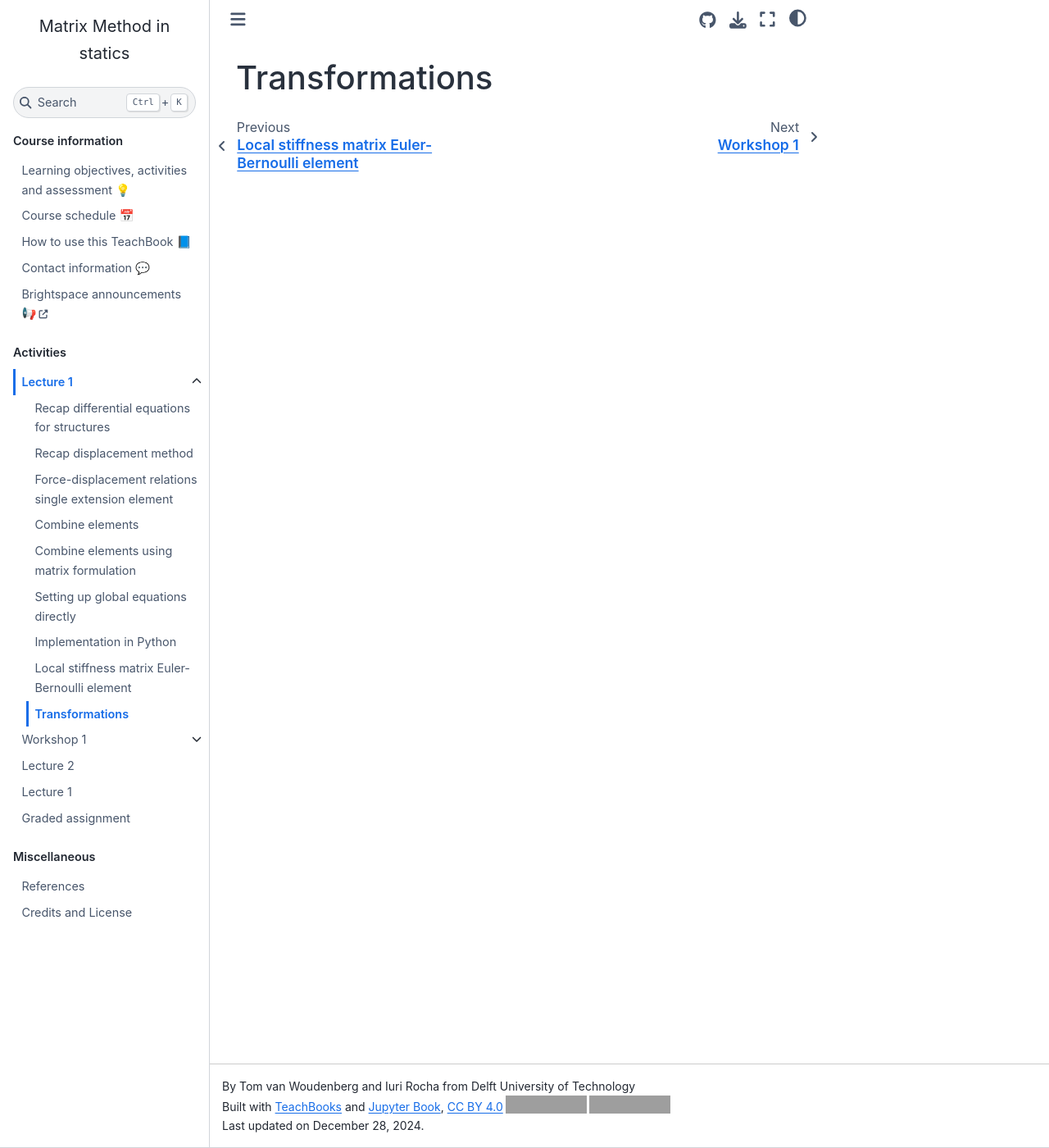
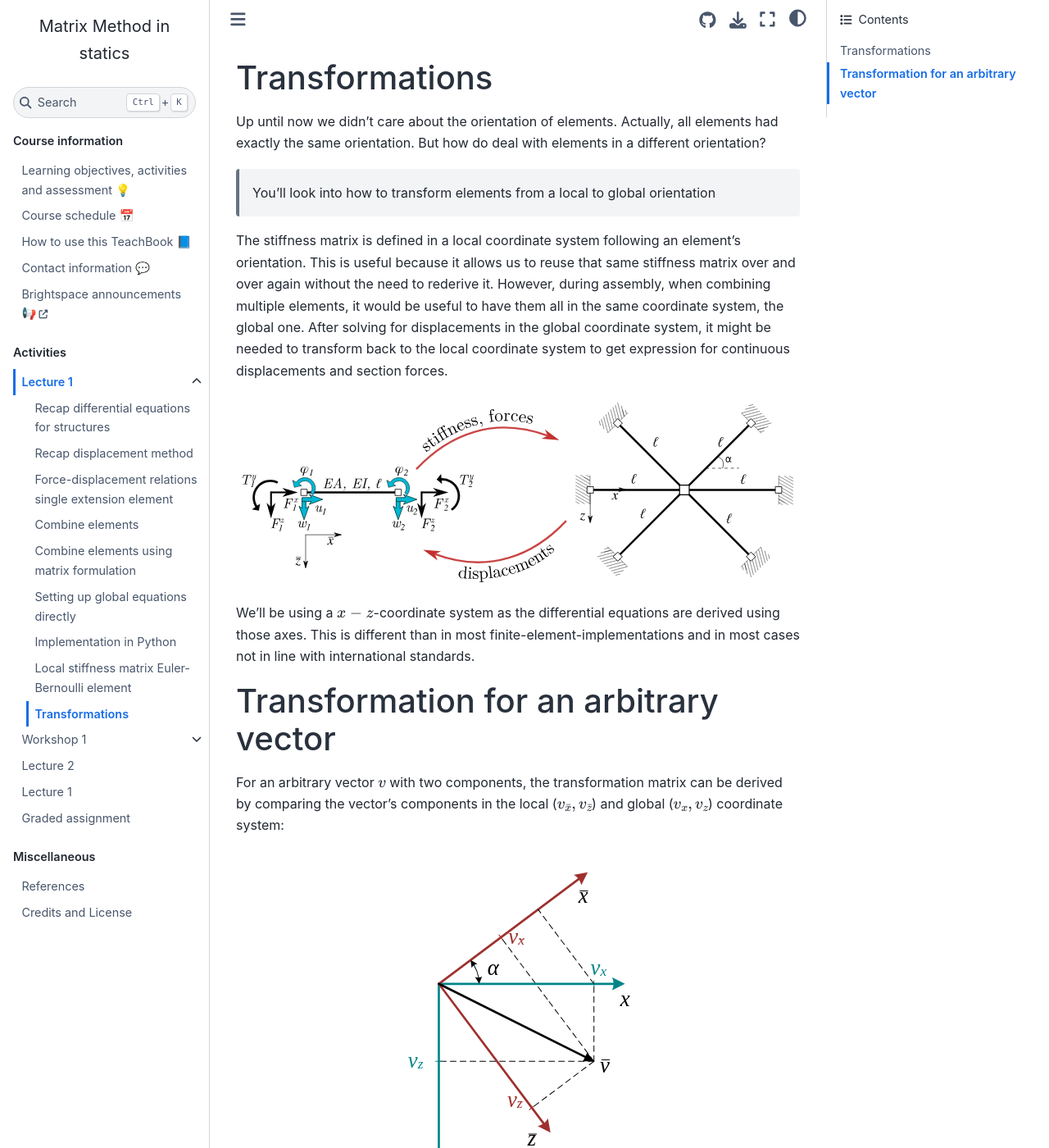
Before and after one commit to sophietenhoor/book, a Jupyter Book: the page built from book/lecture1/transformations.md, in a window 1280 px wide and 1400 px high. Shown: the whole window at 82% size. Built offline with Jupyter Book 1.0.4 settings and Sphinx 7.4.7 and the Sphinx Book theme 1.1.4, drawn with Linux system fonts in a browser that asks for light colours; pages that are not in the unit, such as notebooks, are missing from menus; comment, search, counter and statistics services are not loaded; some of the changed text lies outside the part shown; grey boxes are pictures that could not be loaded.

Commit message:
added transformations

````diff
--- a/book/lecture1/transformations.md
+++ b/book/lecture1/transformations.md
@@ -1 +1,85 @@
 # Transformations
+
+Up until now we didn't care about the orientation of elements. Actually, all elements had exactly the same orientation. But how do deal with elements in a different orientation?
+
+> You'll look into how to transform elements from a local to global orientation
+
+The stiffness matrix is defined in a local coordinate system following an element's orientation. This is useful because it allows us to reuse that same stiffness matrix over and over again without the need to rederive it. However, during assembly, when combining multiple elements, it would be useful to have them all in the same coordinate system, the global one. After solving for displacements in the global coordinate system, it might be needed to transform back to the local coordinate system to get expression for continuous displacements and section forces.
+
+```{figure} transformations.svg
+:name: transformations
+:align: center
+```
+
+We'll be using a $x-z$-coordinate system as the differential equations are derived using those axes. This is different than in most finite-element-implementations and in most cases not in line with international standards.
+
+# Transformation for an arbitrary vector
+
+For an arbitrary vector $v$ with two components, the transformation matrix can be derived by comparing the vector's components in the local ($v_{\bar x}, v_{\bar z}$) and global ($v_x,v_z$) coordinate system:
+
+```{figure} transform_1.svg
+:name: transform_1
+:align: center
+```
+
+The relations between the components can be found using geometry:
+
+```{figure} transform_2.svg
+:name: transform_1
+:align: center
+```
+
+Leading to:
+
+$$
+{\cB\color{cB}v_{\bar{x}}} = {\cA\color{cA}v_x} \cos\alpha - {\cA\color{cA}v_z} \sin \alpha \\
+{\cB\color{CB}v_{\bar{z}}} = {\cA\color{cA}v_x} \sin\alpha + {\cA\color{cA}v_z} \cos \alpha
+$$
+
+This can be rewwritten in matrix form as:
+
+$$ {\cB\color{cB}
+      \begin{bmatrix}
+	v_{\bar{x}} \\ v_{\bar{z}}
+      \end{bmatrix}
+      }
+      {\color{black}
+      =
+      \underbrace
+      {
+	\begin{bmatrix}
+	  \cos\alpha & -\sin\alpha \\ \sin\alpha & \cos\alpha\\
+	\end{bmatrix}
+      }
+      _\mathbf{R}
+      }
+      {\cA\color{cA}
+      \begin{bmatrix}
+	v_x \\ v_z
+      \end{bmatrix}
+      }$$
+
+And the inverse relation:
+
+$$
+{ \cA\color{cA}
+      \begin{bmatrix}
+	v_x \\ v_z
+      \end{bmatrix}
+      }
+      {\color{black}
+      =
+      \underbrace
+      {
+	\begin{bmatrix}
+	  \cos\alpha & \sin\alpha \\ -\sin\alpha & \cos\alpha\\
+	\end{bmatrix}
+      }
+      _{\mathbf{R}^\mrm{T}}
+      }
+      {\cB\color{cB}
+      \begin{bmatrix}
+	v_{\overbar{x}} \\ v_{\overbar{z}}
+      \end{bmatrix}
+      }
+$$
````
Also changed, not shown: book/lecture1/transform_1.svg (added), book/lecture1/transform_2.svg (added), book/lecture1/transformations.svg (added), 1 other file.
